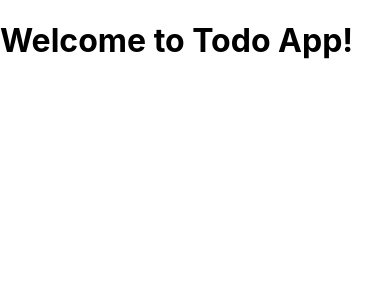
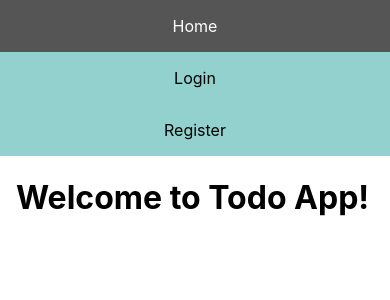
Before and after one commit to Tsukuyomi212/todo-app-react, a React (Create React App) app: page / in a window 390 px wide. Shown: the top 300 px of the page. Built offline with nearby package versions, Linux system fonts and the light colour scheme.

Commit message:
add css for login, register, homepage

```diff
--- a/src/components/homepage/Homepage.jsx
+++ b/src/components/homepage/Homepage.jsx
@@ -2,14 +2,19 @@ import React from 'react';
 import { useState, useEffect, useContext } from 'react';
 import { useNavigate } from 'react-router-dom';
 import { AuthContext } from '../../contexts/AuthContextProvider';
+import { Sidebar } from '../sidebar/Sidebar';
+import './homepage.css';
 
 export const Homepage = () => {
   const navigate = useNavigate();
   const { authenticatedUser } = useContext(AuthContext);
 
   return (
-    <div>
-      <h1>Welcome to Todo App!</h1>
-    </div>
+    <>
+      <Sidebar />
+      <div className="content">
+        <h1>Welcome to Todo App!</h1>
+      </div>
+    </>
   );
 };
--- /dev/null
+++ b/src/components/homepage/homepage.css
@@ -0,0 +1,11 @@
+.content {
+  margin-left: 200px;
+  padding: 1px 16px;
+  height: 1000px;
+}
+
+@media screen and (max-width: 700px) {
+  .content {
+    margin-left: 0;
+  }
+}
--- a/src/components/login/login.css
+++ b/src/components/login/login.css
@@ -1,8 +1,8 @@
 .login-form-container {
   margin: 10% 30% 2%;
   padding: 3rem;
-  border: 1px solid #dabe92;
-  background-color: #dabe92;
+  border: 1px solid #92d1cd;
+  background-color: #92d1cd;
 }
 .login-input-container {
   margin: 1em 0;
@@ -12,7 +12,7 @@
   margin: 0.4em;
   width: 100%;
   display: inline-block;
-  border: 1px solid #dabe92;
+  border: 1px solid #92d1cd;
   box-sizing: border-box;
   height: 3em;
   padding: 0.7em;
--- a/src/components/register/register.css
+++ b/src/components/register/register.css
@@ -1,8 +1,8 @@
 .register-form-container {
   margin: 2% 25% 2%;
   padding: 1.5rem;
-  border: 1px solid #dabe92;
-  background-color: #dabe92;
+  border: 1px solid #92d1cd;
+  background-color: #92d1cd;
 }
 .register-input-container {
   margin: 1em 0;
@@ -12,7 +12,7 @@
   margin: 0.4em;
   width: 100%;
   display: inline-block;
-  border: 1px solid #dabe92;
+  border: 1px solid #92d1cd;
   box-sizing: border-box;
   height: 3em;
   padding: 0.7em;
--- /dev/null
+++ b/src/components/sidebar/Sidebar.jsx
@@ -0,0 +1,28 @@
+import React from 'react';
+import { useContext } from 'react';
+import { Link } from 'react-router-dom';
+import { AuthContext } from '../../contexts/AuthContextProvider';
+import { LOGIN, REGISTER, HOMEPAGE } from '../../utils/routes';
+import './sidebar.css';
+
+export const Sidebar = () => {
+  const { authenticatedUser, logout } = useContext(AuthContext);
+
+  return (
+    <div className="sidebar">
+      <Link to={HOMEPAGE}>Home</Link>
+      {authenticatedUser ? (
+        <div>
+          <Link to="#" onClick={logout}>
+            LOGOUT
+          </Link>
+        </div>
+      ) : (
+        <div>
+          <Link to={LOGIN}>Login</Link>
+          <Link to={REGISTER}>Register</Link>
+        </div>
+      )}
+    </div>
+  );
+};
--- /dev/null
+++ b/src/components/sidebar/sidebar.css
@@ -0,0 +1,47 @@
+.sidebar {
+  margin: 0;
+  padding: 0;
+  width: 200px;
+  background-color: #92d1cd;
+  position: fixed;
+  height: 100%;
+  overflow: auto;
+}
+
+.sidebar a {
+  display: block;
+  color: black;
+  padding: 16px;
+  text-decoration: none;
+}
+
+.sidebar a.active {
+  background-color: #04aa6d;
+  color: white;
+}
+
+.sidebar a:hover:not(.active) {
+  background-color: #555;
+  color: white;
+}
+
+@media screen and (max-width: 700px) {
+  .sidebar {
+    width: 100%;
+    height: auto;
+    position: relative;
+  }
+  .sidebar a {
+    float: left;
+  }
+  div.content {
+    margin-left: 0;
+  }
+}
+
+@media screen and (max-width: 400px) {
+  .sidebar a {
+    text-align: center;
+    float: none;
+  }
+}
```
